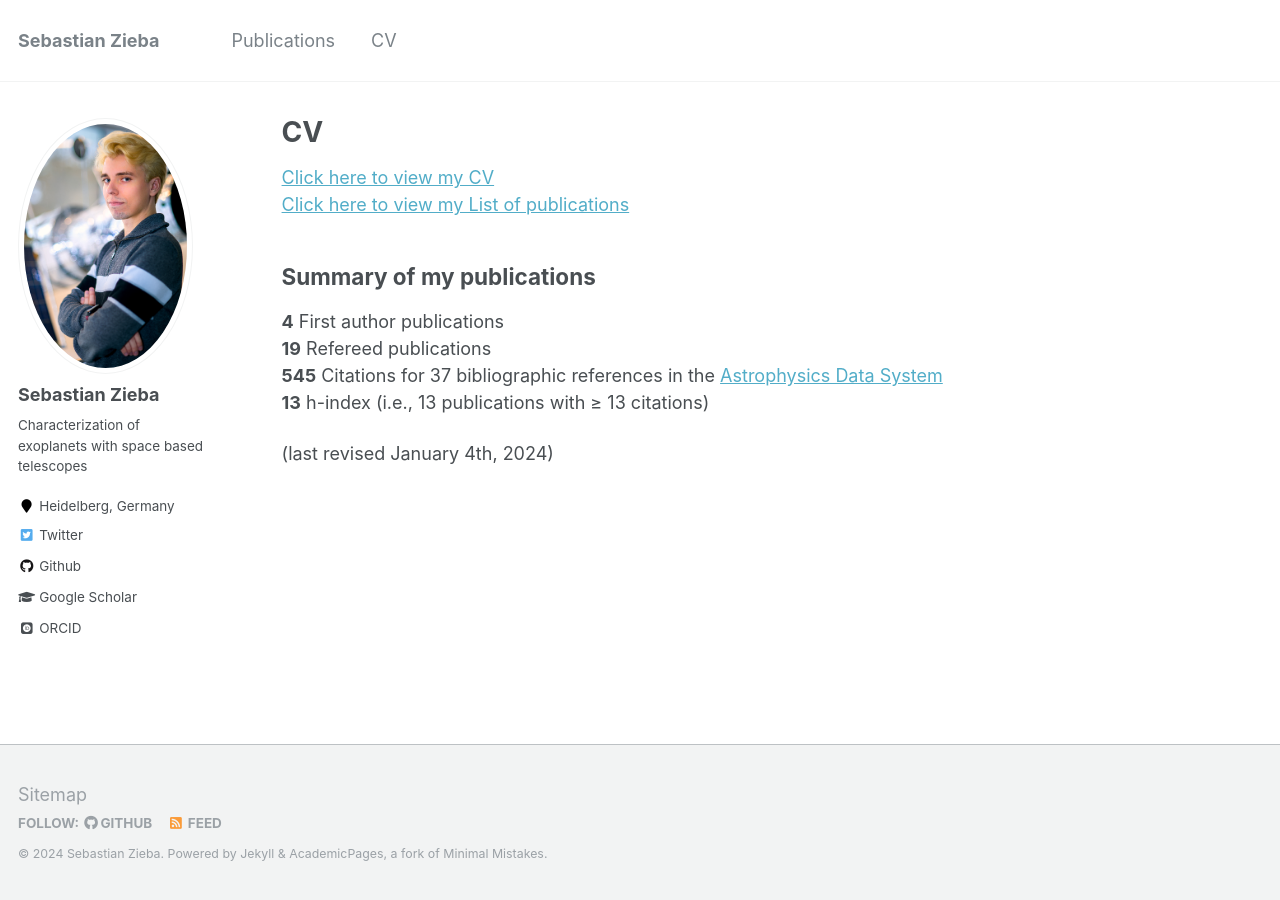
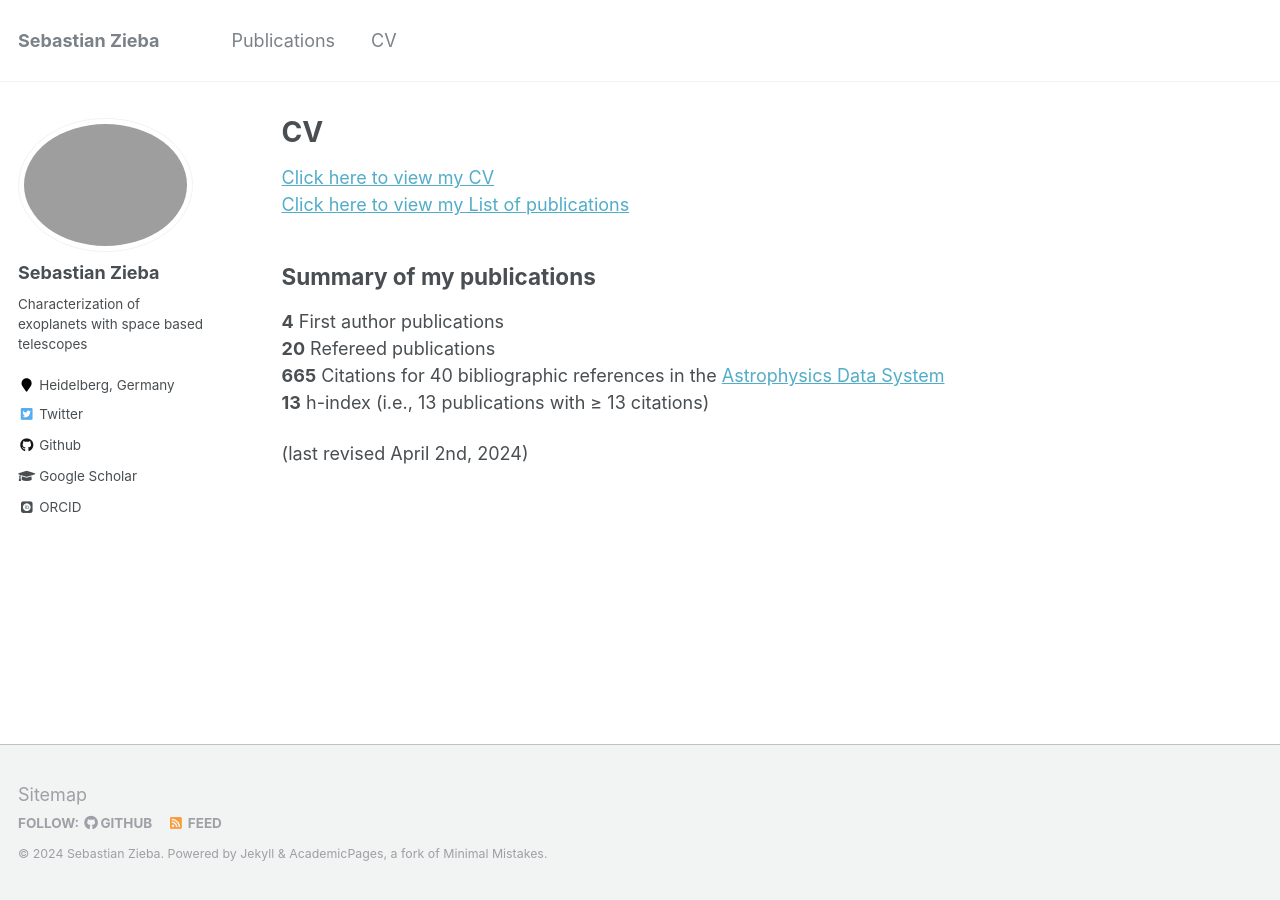
Before and after one commit to sebastian-zieba/sebastian-zieba.github.io, a Jekyll site: the page built from _pages/cv.md, in a window 1280 px wide. Built offline with Jekyll 4.4.1, drawn with Linux system fonts in a browser that asks for light colours; some web fonts are replaced.

Commit message:
updated website 02 April 2024

```diff
--- a/_config.yml
+++ b/_config.yml
@@ -81,7 +81,7 @@ analytics:
 # Site Author
 author:
   name             : "Sebastian Zieba"
-  avatar           : "profile6.png"
+  avatar           : "profile_april2024.png"
   bio              : "Characterization of exoplanets with space based telescopes"
   location         : "Heidelberg, Germany"
   employer         : #Max Planck Institute for Astronomy and Leiden Observatory
--- a/_pages/cv.md
+++ b/_pages/cv.md
@@ -9,17 +9,17 @@ redirect_from:
 
 {% include base_path %}
 
-[Click here to view my CV](https://sebastian-zieba.github.io/files/zieba_CV_Jan_04_2024.pdf)
-[Click here to view my List of publications](https://sebastian-zieba.github.io/files/zieba_list_of_publications_Jan_04_2024.pdf)
+[Click here to view my CV](https://sebastian-zieba.github.io/files/zieba_CV_April_02_2024.pdf)
+[Click here to view my List of publications](https://sebastian-zieba.github.io/files/zieba_list_of_publications_April_02_2024.pdf)
 
 Summary of my publications
 --------------------------
 
 **4** First author publications
-**19** Refereed publications
-**545** Citations for 37 bibliographic references in the [Astrophysics Data System](
+**20** Refereed publications
+**665** Citations for 40 bibliographic references in the [Astrophysics Data System](
 https://ui.adsabs.harvard.edu/user/libraries/1ryuxALvQN2rWE-86p4lCQ)
 **13** h-index (i.e., 13 publications with ≥ 13 citations)
 
 
-(last revised January 4th, 2024)
+(last revised April 2nd, 2024)
```
Also changed, not shown: _pages/about.md (+3 -1 lines), 5 other files.
